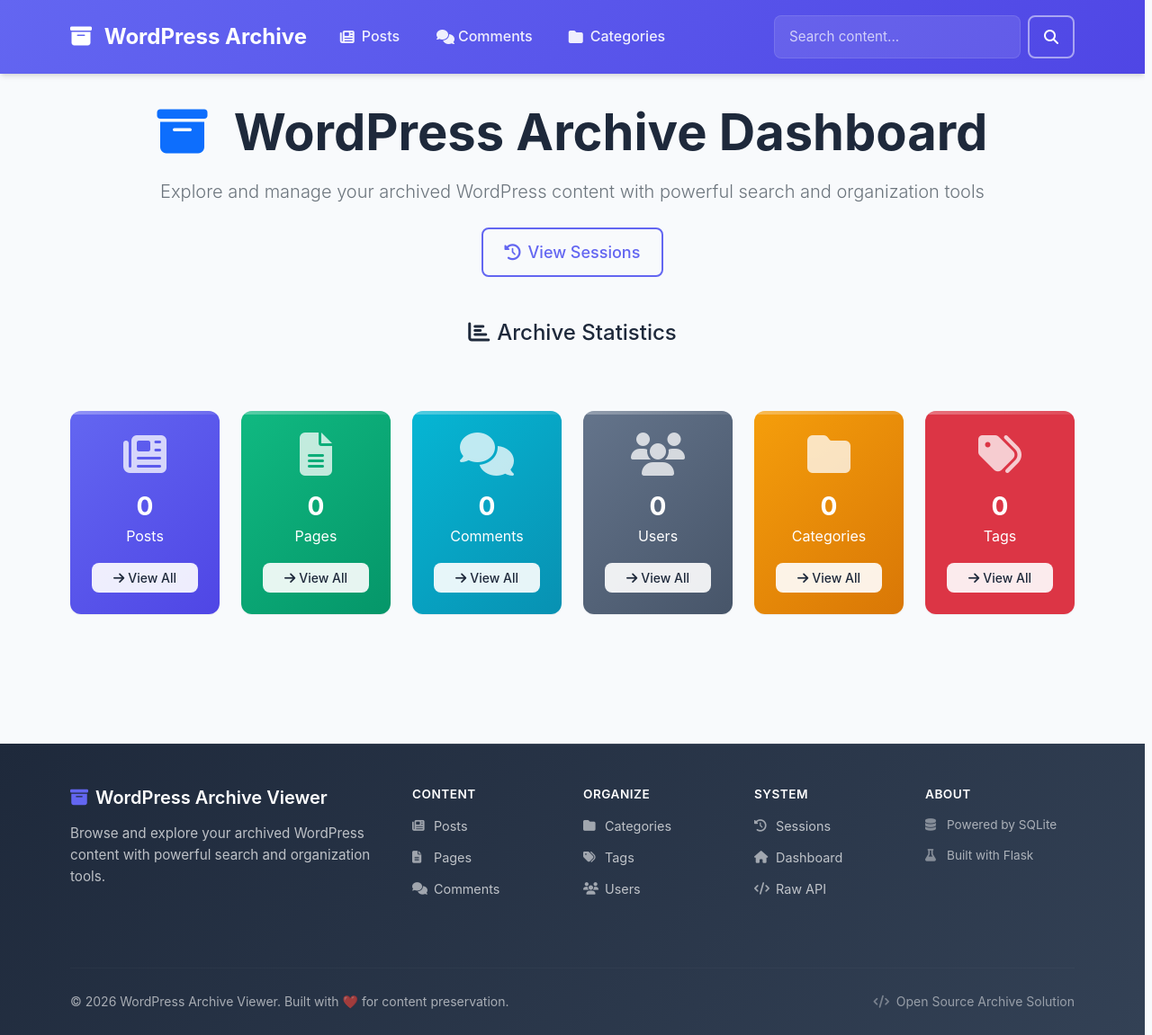
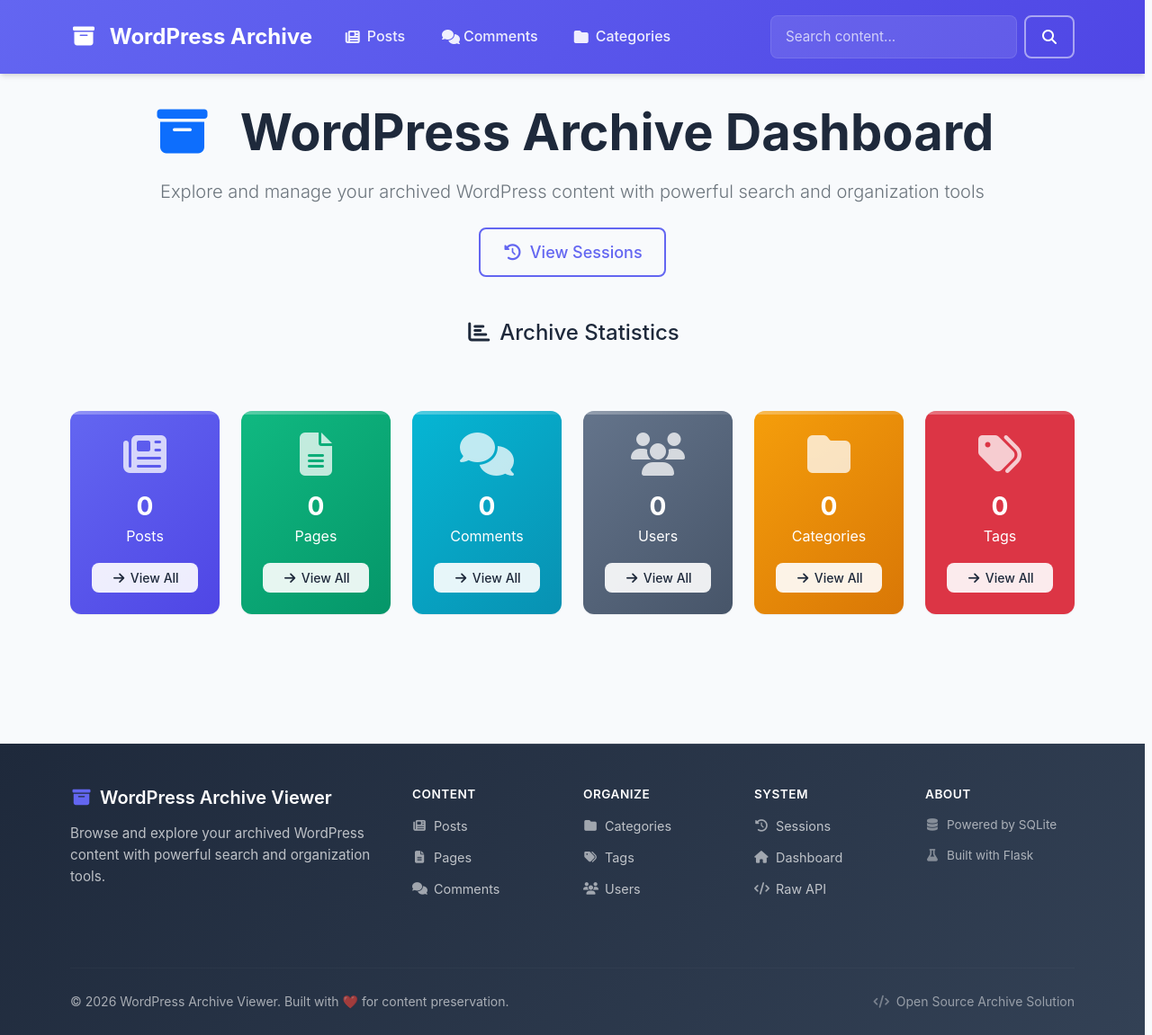
Before and after one commit to otuva/wordpress-archiver, a Flask app: page / in a window 1280 px wide. Shown: the whole page at 90% size. Run offline with Flask 2, Linux system fonts and the light colour scheme; data that the repository does not hold is empty; some libraries are stand-ins or nearby versions.

Commit message:
fix(viewer): stop page from gliding/shifting into place after load
The vendoring made fonts load faster but movement remained. Two real causes,
both invisible to the CLS metric:

1. main.css had `* { transition: all 0.2s ease }` — a universal transition, so
   when fonts/icons finished loading and nudged metrics after first paint, every
   element *animated* to its new position (a visible 200ms glide of the whole
   page). Removed it; interactive transitions already live on the specific
   elements that need them (buttons, cards, nav-links).

2. Font Awesome icon glyphs have ~zero advance width until the icon font loads,
   so each icon popped in a beat late and shoved adjacent text sideways (nav,
   title, every sidebar label). Reserve a fixed 1.25em box per icon (matching
   FA's .fa-fw) so the layout is identical before and after the glyph paints.

Also preload fa-solid-900 + the primary Inter woff2 so glyphs are ready at
first paint. Verified by recording the load and diffing frames: first paint now
equals the settled layout (icons present, no glide); with the FA font delayed
1.2s, measured horizontal shift of title/headers/labels/nav dropped to 0px.

```diff
--- a/src/wordpress_archiver/static/css/main.css
+++ b/src/wordpress_archiver/static/css/main.css
@@ -25,7 +25,22 @@
 /* Base Styles */
 * {
     box-sizing: border-box;
-    transition: all 0.2s ease;
+}
+
+/* NOTE: no global `transition: all` here. A universal transition animates every
+   property change on every element, so when web/icon fonts finish loading and
+   nudge metrics, the whole page visibly *glides* into place after first paint
+   (a load-time motion the CLS metric never sees). Interactive transitions live
+   on the specific elements that need them (buttons, cards, nav-links). */
+
+/* Reserve a fixed box for every Font Awesome icon. FA icon glyphs have ~zero
+   advance width until the icon font loads, so without this they pop in a beat
+   after first paint and shove the adjacent text sideways. 1.25em matches FA's
+   own .fa-fw fixed width and covers every icon used here. */
+.fa, .fas, .fa-solid, .far, .fa-regular, .fab, .fa-brands {
+    display: inline-block;
+    width: 1.25em;
+    text-align: center;
 }
 
 /* Always reserve the scrollbar gutter so short pages and tall pages keep the
--- a/src/wordpress_archiver/templates/base.html
+++ b/src/wordpress_archiver/templates/base.html
@@ -4,6 +4,11 @@
     <meta charset="UTF-8">
     <meta name="viewport" content="width=device-width, initial-scale=1.0">
     <title>{% block title %}WordPress Archive Viewer{% endblock %}</title>
+    <!-- Preload the icon + primary text fonts so glyphs are ready at first paint
+         (no late pop-in that would nudge text). crossorigin is required even
+         same-origin: fonts are always fetched in CORS mode. -->
+    <link rel="preload" href="{{ url_for('static', filename='vendor/fontawesome/webfonts/fa-solid-900.woff2') }}" as="font" type="font/woff2" crossorigin>
+    <link rel="preload" href="{{ url_for('static', filename='vendor/inter/files/UcC73FwrK3iLTeHuS_nVMrMxCp50SjIa1ZL7.woff2') }}" as="font" type="font/woff2" crossorigin>
     <link href="{{ url_for('static', filename='vendor/bootstrap.min.css') }}" rel="stylesheet">
     <link href="{{ url_for('static', filename='vendor/fontawesome/css/all.min.css') }}" rel="stylesheet">
     <link href="{{ url_for('static', filename='vendor/inter/inter.css') }}" rel="stylesheet">
```
